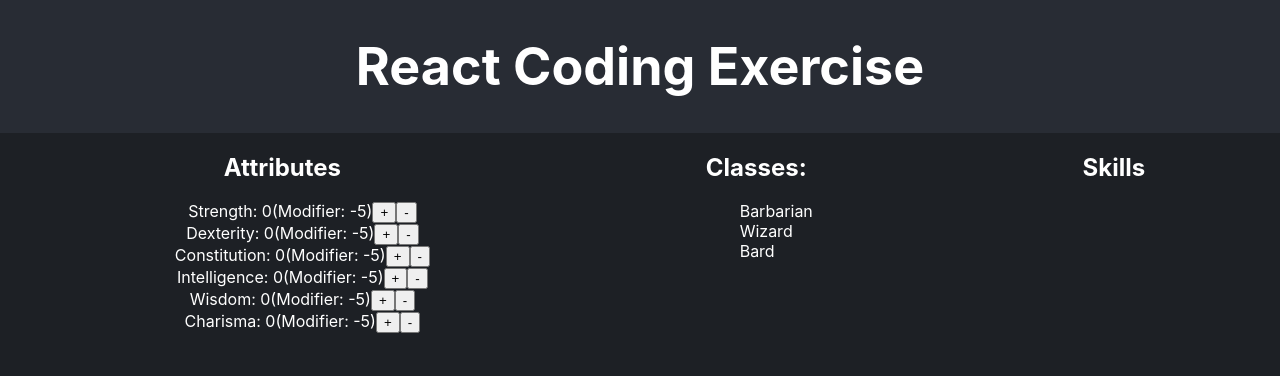
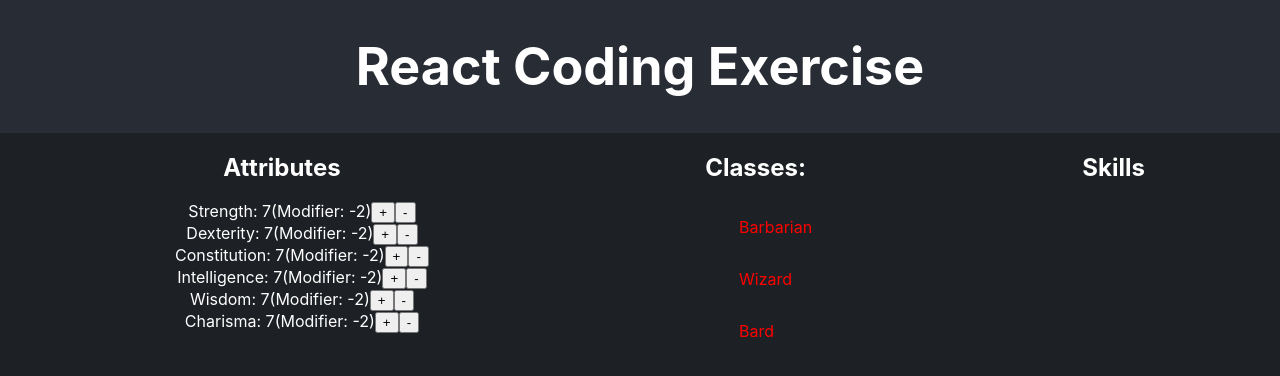
Before and after one commit to ZaynMuhammad/recruiting-webapp-character, a React (Create React App) app: page / in a window 1280 px wide. Shown: the top 376 px of the page. Built offline with nearby package versions, Linux system fonts and the light colour scheme.

Commit message:
Classes change color when requirements are met.

```diff
--- a/src/App.css
+++ b/src/App.css
@@ -62,3 +62,12 @@
   flex-direction: column;
   align-items: flex-start;
 }
+
+.class-item:hover {
+  cursor: pointer;
+  background-color: #282c34;
+}
+
+.invalid {
+  color: red;
+}
--- a/src/App.js
+++ b/src/App.js
@@ -5,12 +5,12 @@ import { Attributes, Classes, Skills } from './components';
 
 
 function App() {
-  const [strength, setStrength] = useState(0);
-  const [dexterity, setDexterity] = useState(0);
-  const [constitution, setConstitution] = useState(0);
-  const [intelligence, setIntelligence] = useState(0);
-  const [wisdom, setWisdom] = useState(0);
-  const [charisma, setCharisma] = useState(0);
+  const [strength, setStrength] = useState(7);
+  const [dexterity, setDexterity] = useState(7);
+  const [constitution, setConstitution] = useState(7);
+  const [intelligence, setIntelligence] = useState(7);
+  const [wisdom, setWisdom] = useState(7);
+  const [charisma, setCharisma] = useState(7);
 
   return (
     <div className="App">
--- a/src/components/Classes/Classes.js
+++ b/src/components/Classes/Classes.js
@@ -1,12 +1,57 @@
+import { useState } from 'react';
 
-export function Classes({ CLASS_LIST, }) {
+export function Classes({
+    CLASS_LIST,
+    strength,
+    dexterity,
+    constitution,
+    intelligence,
+    wisdom,
+    charisma
+}) {
+
+    const [pickedClass, setPickedClass] = useState('')
+
+    function canPickClass(className) {
+        const attributes = {
+            'Strength': strength,
+            'Dexterity': dexterity,
+            'Constitution': constitution,
+            'Intelligence': intelligence,
+            'Wisdom': wisdom,
+            'Charisma': charisma,
+        }
+
+        const requiredAttributes = CLASS_LIST[className]
+        let canPick = true
+        for (const attributeName in requiredAttributes) {
+            if (requiredAttributes[attributeName] > attributes[attributeName]) {
+                canPick = false
+                break
+            }
+        }
+
+        if (canPick) {
+            return true
+        }
+
+        return false
+    }
+
     return (
         <div>
             <h2>Classes:</h2>
             <ul className="classes-list">
                 {Object.keys(CLASS_LIST).map((className) => {
                     return (
-                        <li>{className}</li>
+                        <li
+                            key={className}
+                            className="class-item"
+                            onClick={() => setPickedClass(className)}
+                        >
+
+                            <p className={`${canPickClass(className) ? '' : 'invalid'}`}>{className}</p>
+                        </li>
                     )
                 })}
             </ul>
```
